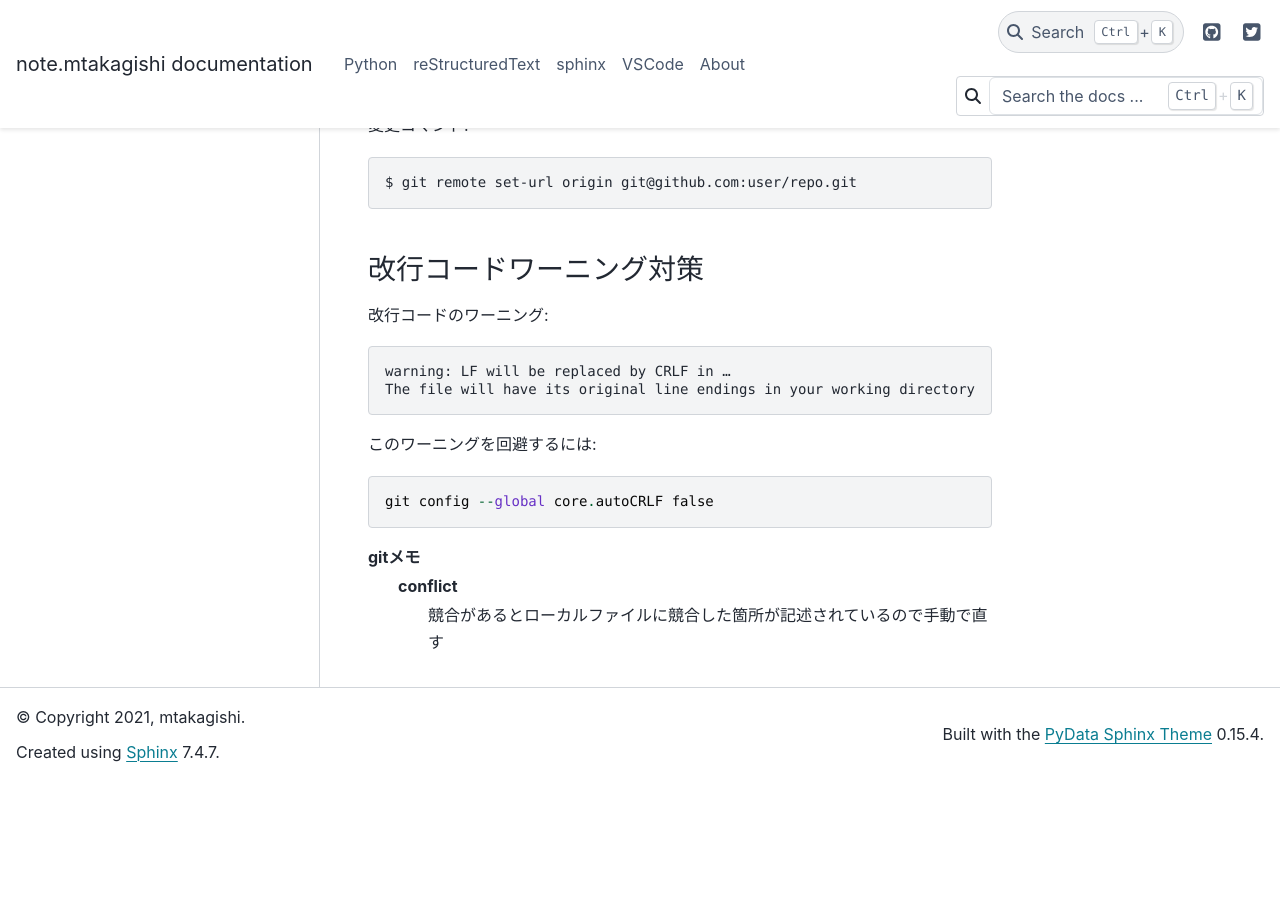
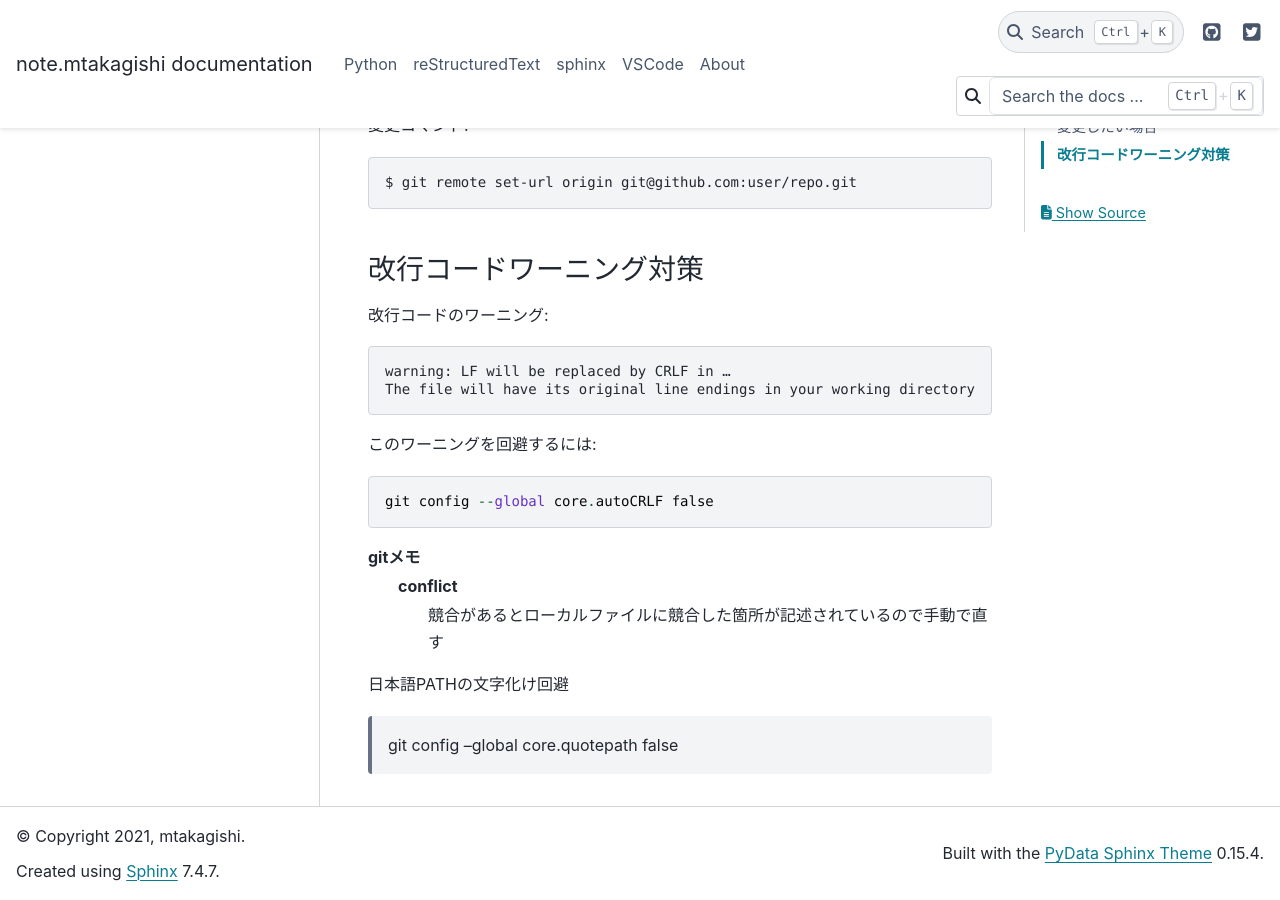
Before and after one commit to mtakagishi/note, a Sphinx documentation site: the page built from docs/ex/git/index.rst, in a window 1280 px wide and 900 px high, scrolled down 748 px. Built offline with Sphinx 7.4.7 and the PyData theme 0.15.4, drawn with Linux system fonts in a browser that asks for light colours; before the commit the page ends 1529 px from its top, so only the background shows below that.

Commit message:
日本語PATHの文字化け回避メモ追加

```diff
--- a/docs/ex/git/index.rst
+++ b/docs/ex/git/index.rst
@@ -42,7 +42,9 @@
   conflict
     競合があるとローカルファイルに競合した箇所が記述されているので手動で直す
 
+日本語PATHの文字化け回避
 
+  git config --global core.quotepath false
 
 
 .. |date| date::
```
